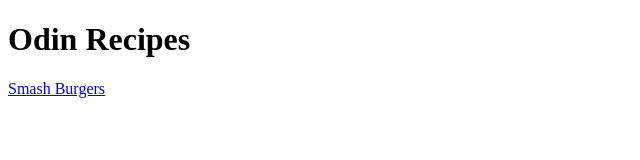
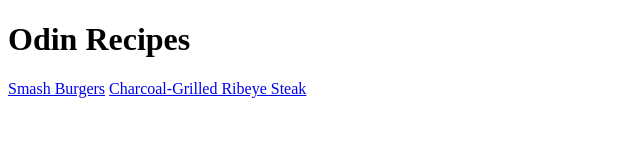
Before and after one commit to zakzaf/odin-recipes, a plain HTML site: page index.html in a window 1280 px wide. Shown: the whole page, without its empty margins (0-640 px from the left). Drawn offline with Linux system fonts and the light colour scheme.

Commit message:
Link both pages to each other

```diff
--- a/index.html
+++ b/index.html
@@ -7,5 +7,6 @@
     <body>
         <h1>Odin Recipes</h1>
         <a href="./recipes/smash-burgers.html">Smash Burgers</a>
+        <a href="recipes/grilled-steak.html">Charcoal-Grilled Ribeye Steak</a>
     </body>
 </html>
```
Also changed, not shown: recipes/grilled-steak.html (+1 -0 lines).
